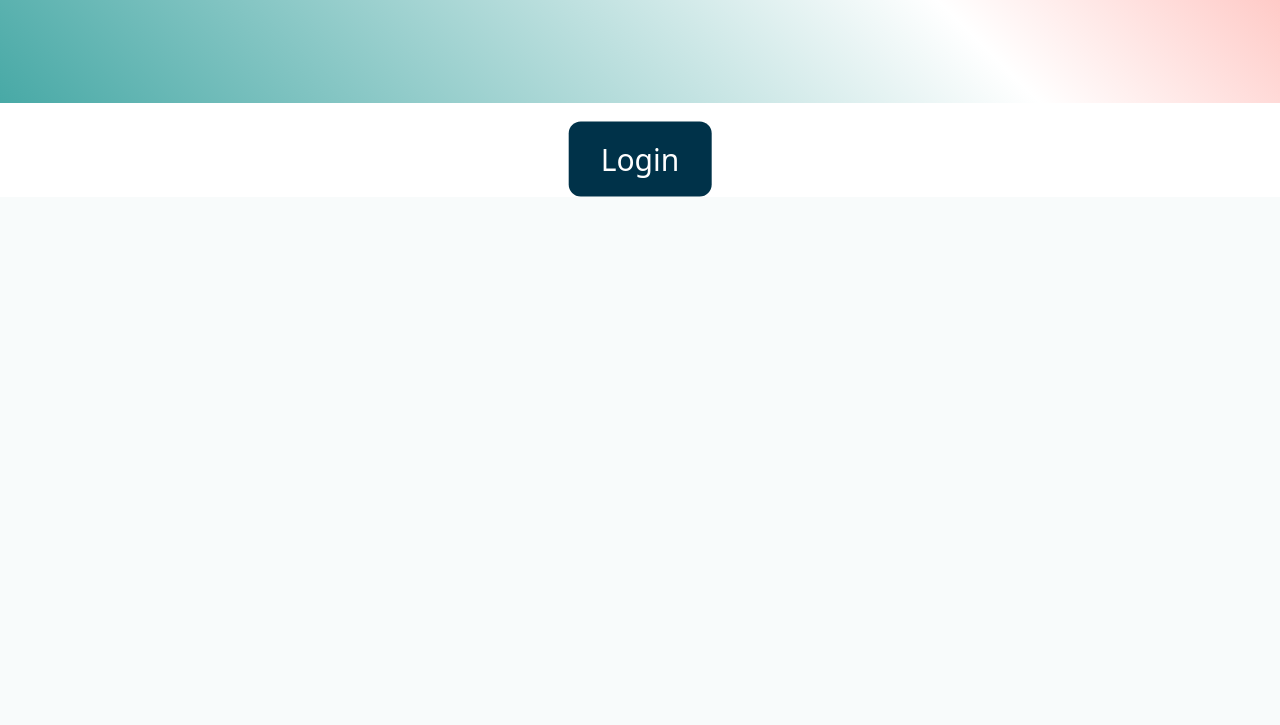
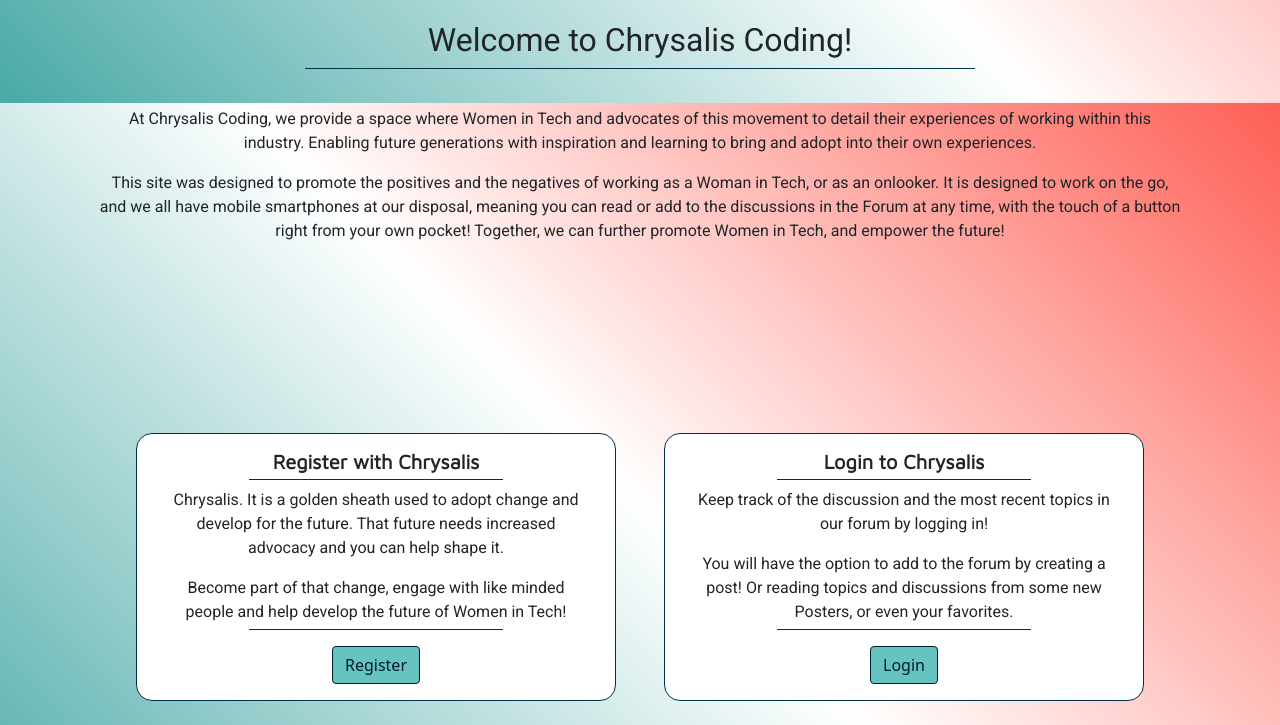
Before and after one commit to phoebeireland/Chrysalis-Coding, a Flask app: page / in a window 1280 px wide. Shown: the part 697-1422 px from the top of the page. Before the commit the page ends 894 px from the top, so only its background shows below. Run offline with Flask 2, Linux system fonts and the light colour scheme; some libraries are stand-ins or nearby versions.

Commit message:
Index page content added and styled with registration.html styled too

```diff
--- a/app.py
+++ b/app.py
@@ -46,6 +46,7 @@ def register():
                 'password': hashed_pw
             })
             session['username'] = request.form.get('username')
+            flash(f'Thank you for Registering. You are now signed in!', 'primary')
             return redirect(url_for('index'))
         else:
             flash(f'Duplicate account detected. Please try again!', 'danger')
--- a/static/css/style.css
+++ b/static/css/style.css
@@ -1,5 +1,4 @@
-@import url('https://fonts.googleapis.com/css2?family=Luckiest+Guy&family=Roboto:wght@100;300;400;700&display=swap');
-
+@import url('https://fonts.googleapis.com/css2?family=Maven+Pro&family=Roboto:wght@100;300;400;700&display=swap');
 /*base*/
 * {
     box-sizing: border-box;
@@ -9,8 +8,12 @@
 
 /* Global */
 
+html {
+    font-size: 100%;
+}
+
 body {
-    width: 100%;
+    /* width: 100%; */
     min-height: 100vh;
     display: -webkit-box;
     display: -ms-flexbox;
@@ -25,6 +28,7 @@ body {
     background: -ms-linear-gradient(45deg, rgba(72,169,166,1) 0%, rgba(255,255,255,1) 50%, rgba(254,95,85,1) 100%);
     background: linear-gradient(45deg, rgba(72,169,166,1) 0%, rgba(255,255,255,1) 50%, rgba(254,95,85,1) 100%);
     background-repeat: no-repeat;
+    background-attachment: fixed;
 }
 
 .content {
@@ -32,58 +36,133 @@ body {
     flex: 1;
 }
 
+/* Navbar */
+
+.navbar-bg {
+    background-color: #fdf5bf;
+}
+
+/* Card component */
+
+.card {
+    margin: 1.5rem;
+    max-width: 20rem;
+    border: 1px solid #003249;
+    border-radius: 1rem;
+}
+
+.card-text {
+    font-family: "Roboto", sans-serif;
+}
+
+/* Button component */
+
+.btn {
+    background-color: #65c4c0;
+    color: #001c29;
+    border-color: #001c29;
+}
+
+.btn:hover {
+    background-color: #003249;
+    border-color: #003249;
+}
+
+/* Utility classes */
+
+.page-desc {
+    margin: 0 1rem 1rem;
+    font-family: "Roboto", sans-serif;
+}
+
+.about-title {
+    font-family: "Maven Pro", sans-serif;
+}
+
+.about-title:after {
+    content: '';
+    display: block;
+    height: 1px;
+    width: 60%;
+    margin: 5px auto;
+    background: #003249;
+}
+
+.about-row {
+    margin: 1rem auto;
+}
+
+.custom-form {
+    margin: 1rem auto;
+    padding: 1rem;
+    background-color: #fdf5bf;
+    border: 1px solid #003249;
+    border-radius: 1rem;
+    background-clip: border-box;
+    width: 90%;
+}
+
+.custom-form h2 {
+    font-family: "Maven Pro", sans-serif;
+}
+
+.custom-form h2:after {
+    content: '';
+    display: block;
+    height: 1px;
+    width: 60%;
+    margin: 5px auto;
+    background: #003249;
+}
+
+.form-group {
+    margin: 1rem 0;
+}
+
 /* main page styles */
 
-#welcome-text {
-    font-family: 'Courgette', sans-serif, cursive;
-    vertical-align: middle;
-    font-size: 30vh;
-    font-size: 15vw;
+.hero-image {
+    height: 80vh;
+    background: url(../images/pexels-august-de-richelieu-4260325.jpg) no-repeat center 60%;
+    background-size: cover;
+    color: #003249;
 }
 
-div.container4 {
-    height: 10em;
-    position: relative }
-div.container4 h1 {
-    margin: 0;
-    position: absolute;
-    top: 250%;
-    left: 50%;
-    margin-right: -50%;
-    transform: translate(-50%, -50%)
+.greeting {
+    margin: 1.4rem 0;
+    font-family: 'Roboto', sans-serif;
 }
 
-div.container2 {
-    height: 10em;
-    position: relative }
-div.container2 button {
-    margin: 0;
-    position: absolute;
-    top: 400%;
-    left: 50%;
-    margin-right: -50%;
-    transform: translate(-50%, -50%)
+.greeting::after {
+    content: '';
+    display: block;
+    margin: 0 auto 1rem;
+    width: 60%;
+    height: 1px;
+    background-color: #003249;
 }
 
-div.container2 button {
-    font-size: 30px;
-    background-color: #003249;
-    border: none;
-    color: white;
-    padding: 15px 32px;
-    text-align: center;
-    text-decoration: none;
-    display: inline-block;
-    border-radius: 12px;
+.brand-logo svg {
+    fill: #53131E;
 }
 
-div.container2 button:hover {
-    box-shadow: 0 12px 16px 0 rgba(0,0,0,0.24), 0 17px 50px 0 rgba(0,0,0,0.19)
+.card-row {
+    justify-content: center;
 }
-/* end main page styles */
 
-html {
-    font-size: 100%;
+.hca-title {
+    font-family: "Maven Pro", sans-serif;
+    font-weight: bold;
+}
+
+    /* Small dividers to break the card info up */
+.hca-title::after, .hca-p2::after {
+    content: '';
+    display: block;
+    height: 1px;
+    width: 60%;
+    margin: 5px auto;
+    background: #003249;
 }
 
 a {
@@ -91,8 +170,17 @@ a {
     text-decoration: none;
 }
 
-/*COMPONENTS*/
-/*button*/
+/* Registration page */
+
+.register-wit {
+    height: 150px;
+    object-fit: contain;
+    min-height: 100%;
+    max-height: none;
+    border-radius: 1rem;
+}
+
+/* Error page buttons */
 .error__button {
     display: inline-block;
     padding: 0.5rem 0.6rem;
@@ -129,15 +217,13 @@ a {
     background-color: rgb(13, 131, 127);
 }
 
-/*LAYOUT*/
-/*container*/
+/* Error pages */
+
 .error__container {
     max-width: 40rem;/*720px*/
     margin: 0px auto;
 }
 
-/*PAGES*/
-/*Error*/
 .error {
     height: 100vh;
     font-family: 'Luckiest Guy', cursive;
@@ -166,13 +252,13 @@ a {
   text-shadow: 0 0 0.125rem black;
 }
 
-/*404*/
+/* 404 */
 .error-notfound {
     color: #FE5F55;
     background-color: #53131E;
 }
 
-/*500*/
+/* 500 */
 .error-server {
     color: #48A9A6;
     background-color: #003249;
@@ -189,3 +275,29 @@ a {
         font-size: 1.2rem;
     }
 }
+
+/* Medium screen device */
+@media (min-width: 768px) {
+    .card {
+        max-width: 25rem;
+    }
+
+    .register-wit {
+        height: 200px;
+    }
+
+    .custom-form {
+        width: 80%;
+    }
+}
+
+/* Large screen device */
+@media (min-width: 992px) {
+    .card {
+        max-width: 30rem;
+    }
+
+    .custom-form {
+        width: 60%;
+    }
+}
--- a/templates/base.html
+++ b/templates/base.html
@@ -16,7 +16,7 @@
 </head>
     <body>
         <!-- Navbar -->
-        <nav class="navbar navbar-expand-md navbar-light" style="background-color: #fdf5bf;">
+        <nav class="navbar navbar-expand-md navbar-light navbar-bg">
             <div class="container-fluid">
                 <a class="navbar-brand" href="{{ url_for('index') }}">Chrysalis Coding</a>
                 <button class="navbar-toggler" type="button" data-bs-toggle="collapse"
--- a/templates/index.html
+++ b/templates/index.html
@@ -2,15 +2,93 @@
 
 {% block content %}
 
-<div class= "container">
-    <div class= "container4 col-12">
-        <h1 id="welcome-text">Chrysalis Coding</h1>
-      </div>
-    <div class= "row">
-        <div class="container2 col-12">
-            <button id="main-login-button">Login</button>
+<div class="jumbotron jumbotron-fluid hero-image"></div>
+
+<section class="about">
+    <div class="container">
+        <div class="row">
+            <div class="col-sm-12 log-alert text-center">
+                <!-- Alert to user notifying of successful logout. -->
+                {% with alerts = get_flashed_messages(with_categories=true) %}
+                    {% if alerts %}
+                        {% for category, alert in alerts %}
+                            <div class="alert alert-{{ category }} mt-5">
+                                {{ alert }}
+                            </div>
+                        {% endfor %}
+                    {% endif %}
+                {% endwith %}
+            </div>
+        </div>
+        <div class="row greeting">
+            {% if 'username' in session %}
+            <div class="col-sm-12 text-center">
+                <p>Welcome, {{ session['username'] }}</p>
+            </div>
+            {% endif %}
+
+            <div class="col-sm-12 text-center">
+                <h2>Welcome to Chrysalis Coding!</h2>
+            </div>
+        </div>
+        <div class="row">
+            <div class="col-sm-12 text-center">
+                <p class="page-desc">
+                    At Chrysalis Coding, we provide a space where Women in Tech and advocates of this movement to
+                    detail their experiences of working within this industry. Enabling future generations with
+                    inspiration and learning to bring and adopt into their own experiences.
+                </p>
+            </div>
+            <div class="col-sm-12 text-center">
+                <p class="page-desc">
+                    This site was designed to promote the positives and the negatives of working as a Woman in Tech,
+                    or as an onlooker. It is designed to work on the go, and we all have mobile smartphones at our disposal,
+                    meaning you can read or add to the discussions in the Forum at any time, with the touch of a button right
+                    from your own pocket! Together, we can further promote Women in Tech, and empower the future!
+                </p>
+            </div>
+        </div>
+        <div class="row">
+            <div class="col-sm-12 text-center brand-logo">
+                <svg>
+                    <use xlink:href={{ url_for('static', filename='images/logo/logo-blond.svg') }}></use>
+                </svg>
+            </div>
         </div>
     </div>
-</div>
+
+    <div class="container">
+        <div class="row card-row">
+            <div class="card home-card col-sm-12 col-md-6">
+                <div class="card-body text-center">
+                    <h5 class="card-title hca-title">Register with Chrysalis</h5>
+                    <p class="card-text">
+                        Chrysalis. It is a golden sheath used to adopt change and develop for the future.
+                        That future needs increased advocacy and you can help shape it.
+                    </p>
+                    <p class="card-text hca-p2">
+                        Become part of that change, engage with like minded people and help develop the
+                        future of Women in Tech!
+                    </p>
+                    <a href="{{ url_for('register') }}" class="btn btn-primary">Register</a>
+                </div>
+            </div>
+            <div class="card home-card col-sm-12 col-md-6">
+                <div class="card-body text-center">
+                    <h5 class="card-title hca-title">Login to Chrysalis</h5>
+                    <p class="card-text">
+                        Keep track of the discussion and the most recent topics in our forum by
+                        logging in!
+                    </p>
+                    <p class="card-text hca-p2">
+                        You will have the option to add to the forum by creating a post! Or reading topics
+                        and discussions from some new Posters, or even your favorites.
+                    </p>
+                    <a href="" class="btn btn-primary">Login</a>
+                </div>
+            </div>
+        </div>
+    </div>
+</section>
 
 {% endblock %}
```
Also changed, not shown: templates/register.html (+10 -7 lines), static/images/pexels-christina-morillo-1181355.jpg (added), static/images/register-wit.jpg (added), 1 other file.
